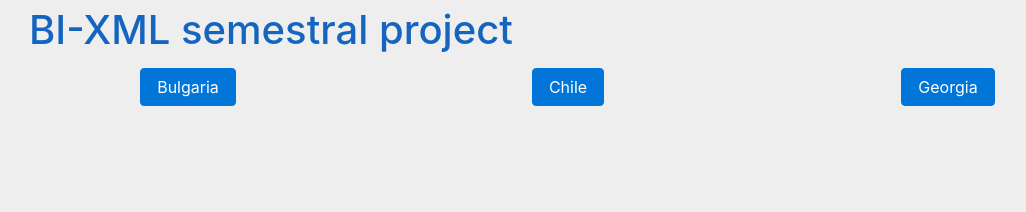
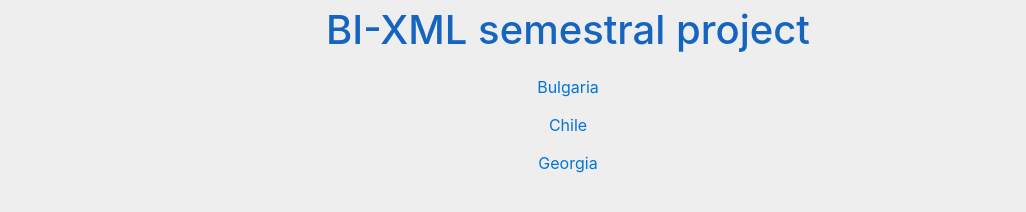
Before and after one commit to vojoup/BI-XML, a plain HTML site: page output/index.html in a window 1280 px wide. Shown: the whole page, without its empty margins (72-1098 px from the left). Drawn offline with Linux system fonts and the light colour scheme.

Commit message:
Styles changed
Centered h1 and h2.
Nicer country selection.

```diff
--- a/output/index.html
+++ b/output/index.html
@@ -9,13 +9,13 @@
    </head>
    <body>
       <div class="container">
-         <div class="navbar navbar-default navbar-static-top">
+         <div class="navbar navbar-default">
             <h1>BI-XML semestral project</h1>
          </div>
-         <div class="row">
-            <div class="col-sm-4 text-center"><a href="Bulgaria.html" class="btn btn-primary d-inline-block ml-1 mr-1">Bulgaria</a></div>
-            <div class="col-sm-4 text-center"><a href="Chile.html" class="btn btn-primary d-inline-block ml-1 mr-1">Chile</a></div>
-            <div class="col-sm-4 text-center"><a href="Georgia.html" class="btn btn-primary d-inline-block ml-1 mr-1">Georgia</a></div>
+         <div class="list-item">
+            <div class="nav navbar-nav"><a href="Bulgaria.html" class="btn btn-primary btn-link">Bulgaria</a></div>
+            <div class="nav navbar-nav"><a href="Chile.html" class="btn btn-primary btn-link">Chile</a></div>
+            <div class="nav navbar-nav"><a href="Georgia.html" class="btn btn-primary btn-link">Georgia</a></div>
          </div>
       </div>
    </body>
--- a/styles/customize.css
+++ b/styles/customize.css
@@ -1,25 +1,30 @@
 .category {
-	position: relative;
+    position: relative;
     margin: 0.5rem 0 1rem 0;
     background-color: #fff;
     transition: box-shadow .25s;
     border-radius: 2px;
     padding: 2em;
-    box-shadow: 0 2px 2px 0 rgba(0,0,0,0.14), 0 1px 5px 0 rgba(0,0,0,0.12), 0 3px 1px -2px rgba(0,0,0,0.2);
+    box-shadow: 0 2px 2px 0 rgba(0, 0, 0, 0.14), 0 1px 5px 0 rgba(0, 0, 0, 0.12), 0 3px 1px -2px rgba(0, 0, 0, 0.2);
 }
 
 body {
-	background-color: #eeeeee;
+    background-color: #eeeeee;
 }
 
 h3 {
-	font-size: 1.4em;
+    font-size: 1.4em;
 }
 
-h1, h2, h3 {
-	color: #1565C0;
+h1, h2 {
+    color: #1565C0;
+    text-align: center;
+}
+
+h3 {
+    color: #1565C0;
 }
 
 tr td:first-of-type {
-	font-weight: 600;
+    font-weight: 600;
 }
```
Also changed, not shown: output/Bulgaria.html (+1 -1 lines), output/Chile.html (+1 -1 lines), output/Georgia.html (+1 -1 lines), 1 other file.
